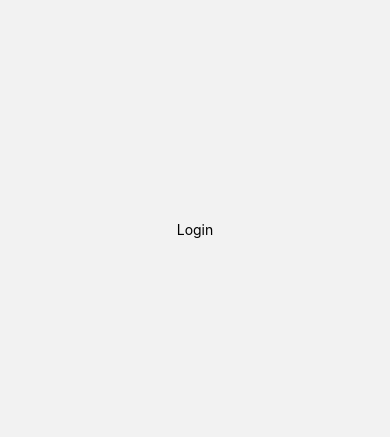
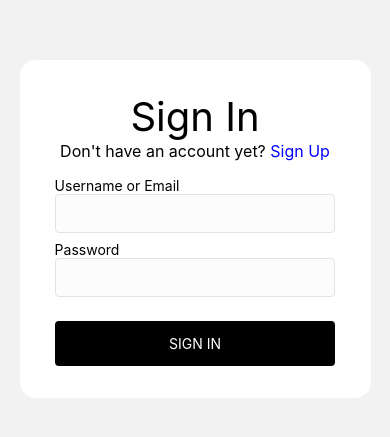
Before and after one commit to afeef97/set23-bitly-clone-react-native, a React Native app: screen /Login in a window 390 px wide. Shown: the part 193-630 px from the top of the page. Built offline with nearby package versions, Linux system fonts and the light colour scheme.

Commit message:
Created Login page

```diff
--- a/src/screens/Login.jsx
+++ b/src/screens/Login.jsx
@@ -1,16 +1,97 @@
-import React from "react";
-import { Text } from "react-native";
+import React, { useState } from "react";
+import { Pressable, Text, View } from "react-native";
 import { SafeAreaView } from "react-native-safe-area-context";
+import { useForm } from "react-hook-form";
+import { container } from "../styles";
+import { StackActions } from "@react-navigation/native";
+import Input from "../components/Input";
+import Button from "../components/Button";
 
-const Login = () => {
+const Login = ({ navigation }) => {
+    const {
+        handleSubmit,
+        control,
+        formState: { errors },
+    } = useForm();
+    const [identifier, setIdentifier] = useState("");
+    const [password, setPassword] = useState("");
+
+    const onSubmit = (data) => {
+        setIdentifier(data.identifier);
+        setPassword(data.password);
+        handleLogin();
+    };
+
+    const onError = (errors, e) => {
+        console.log(errors);
+    };
+
+    const handleLogin = () => {
+        console.log(identifier, password);
+    };
+
+    const toRegister = () => {
+        navigation.dispatch(StackActions.replace("Register"));
+    };
+
     return (
         <SafeAreaView
             style={{
                 justifyContent: "center",
                 alignItems: "center",
-                minHeight: "100%",
+                height: "100%",
             }}>
-            <Text>Login</Text>
+            <View
+                style={{
+                    width: "90%",
+                    justifyContent: "center",
+                    alignItems: "center",
+                    backgroundColor: "white",
+                    paddingVertical: 32,
+                    borderRadius: 16,
+                }}>
+                <View
+                    style={{
+                        marginBottom: 16,
+                    }}>
+                    <Text style={{ fontSize: 40, textAlign: "center" }}>
+                        Sign In
+                    </Text>
+                    <View style={{ flexDirection: "row" }}>
+                        <Text style={{ fontSize: 16, textAlign: "center" }}>
+                            Don't have an account yet?{" "}
+                        </Text>
+                        <Pressable onPress={() => toRegister()}>
+                            <Text style={{ color: "blue", fontSize: 16 }}>
+                                Sign Up
+                            </Text>
+                        </Pressable>
+                    </View>
+                </View>
+                <View style={{ width: "80%", gap: 4 }}>
+                    <Input
+                        control={control}
+                        name="identifier"
+                        label="Username or Email"
+                        error={errors.identifier}
+                        inputStyle={container.input}
+                    />
+                    <Input
+                        control={control}
+                        name="password"
+                        label="Password"
+                        error={errors.password}
+                        inputStyle={container.input}
+                        secure
+                    />
+
+                    <Button
+                        buttonStyle={{ marginTop: 16, paddingVertical: 14 }}
+                        onPress={handleSubmit(onSubmit, onError)}>
+                        SIGN IN
+                    </Button>
+                </View>
+            </View>
         </SafeAreaView>
     );
 };
```
